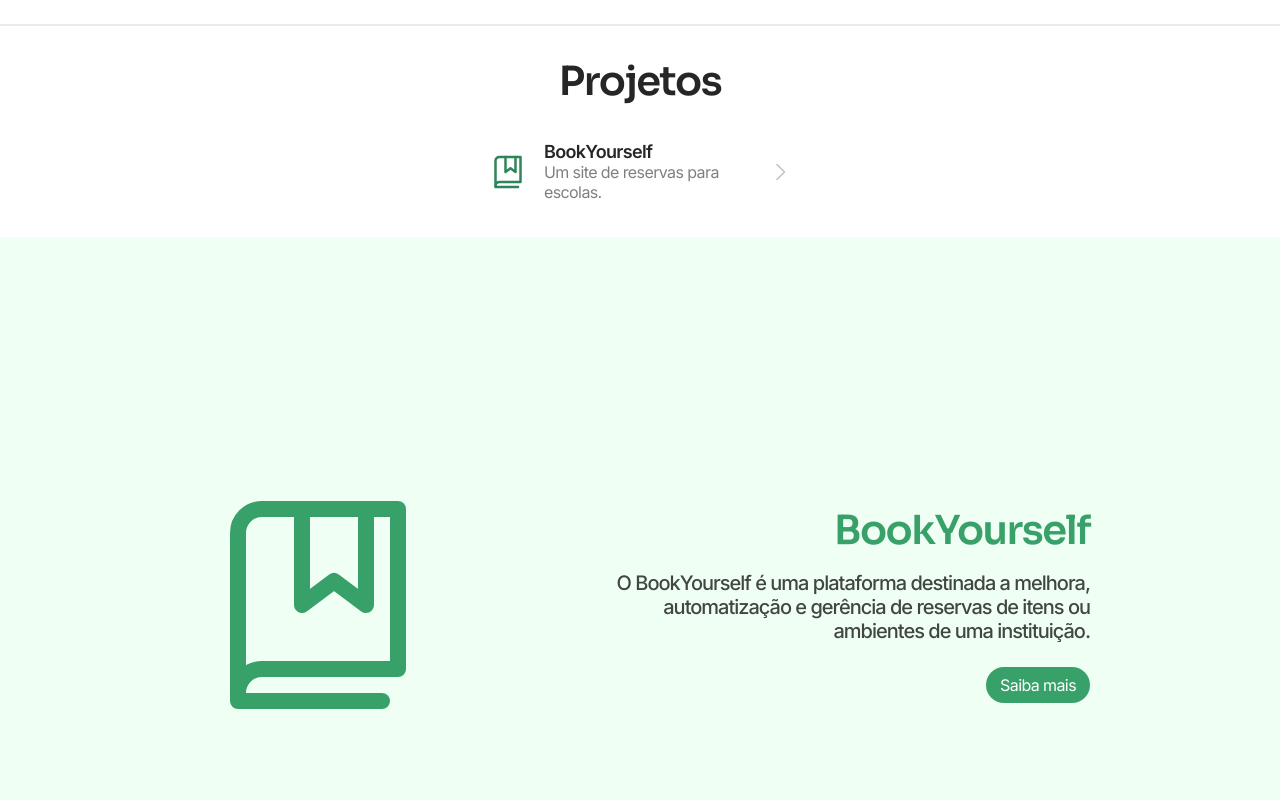
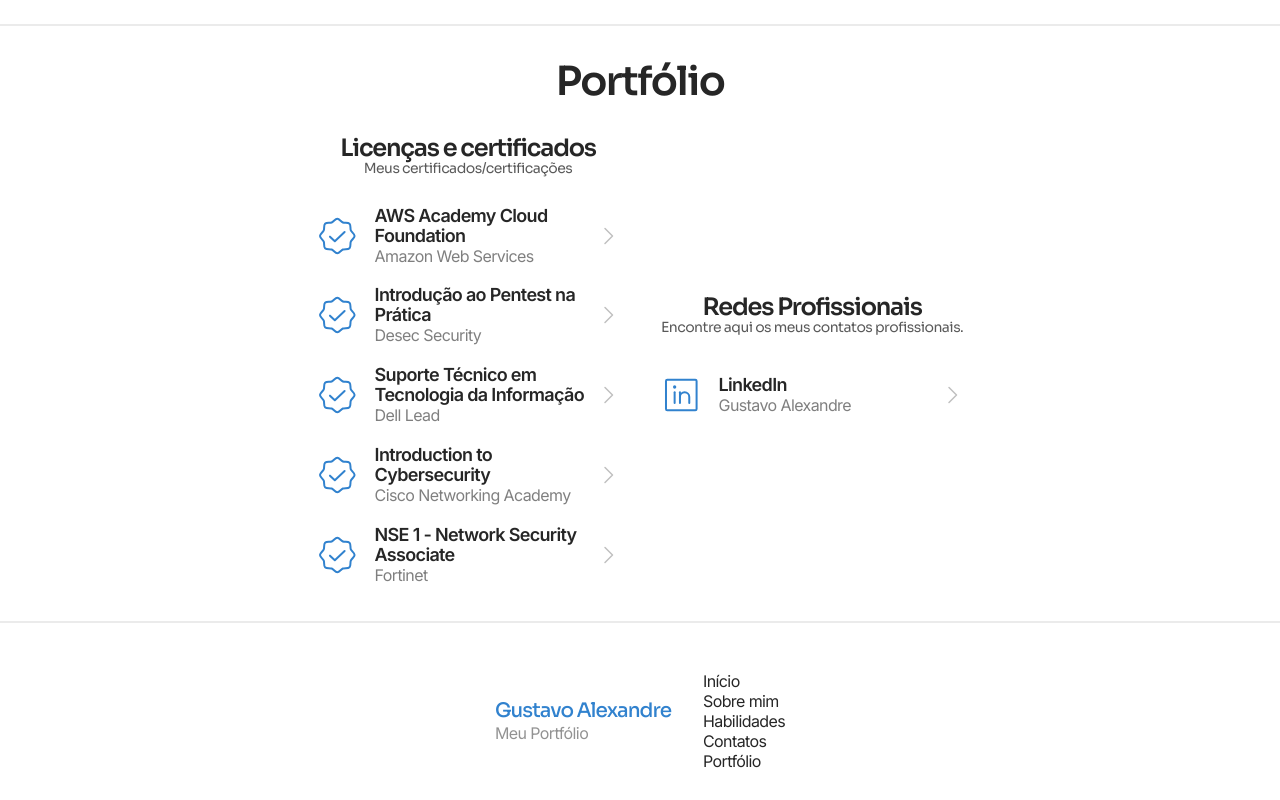
Before and after one commit to JacoMartins/gustavo-portfolio, a React (Vite) app in the folder web/: page / in a window 1280 px wide. Shown: the part 1920-2720 px from the top of the page. Built offline with nearby package versions, Linux system fonts and the light colour scheme.

Commit message:
fix: Retirando projeto bookyourself

```diff
--- a/web/src/components/Pages/Home/index.tsx
+++ b/web/src/components/Pages/Home/index.tsx
@@ -117,41 +117,6 @@ export function Page({ name, colorScheme }: PageType) {
         </SectionContainer>
       </Section>
 
-      <Section id="projects" colorScheme={colorScheme}>
-        <SectionContainer>
-          <SectionTitle colorScheme={colorScheme}>Projetos</SectionTitle>
-          <div className='iconTextContainer'>
-            {projects.map((item) => {
-              return (
-                <IconButton
-                  key={item.description}
-                  text={item.text}
-                  description={item.description}
-                  image={item.image}
-                  icon={item.icon}
-                  link={item.link}
-                  type={item.type}
-                  colorScheme={colorScheme}
-                />
-              )
-            })}
-          </div>
-        </SectionContainer>
-      </Section>
-
-      <SubSection id='projectsbookyourself' height='40rem' bg={colorScheme === 'light' ? '#F0FFF4' : '#0c1411'} colorScheme={colorScheme}>
-        <Container row="row">
-          <aside>
-            <BookBookmark size='16rem' weight='regular' color="#38A169" />
-            <div className='TextContainer'>
-              <SectionH1 color="#38A169">BookYourself</SectionH1>
-              <SectionH2 color={colorScheme === 'light' ? 'var(--text-light)' : 'var(--text-dark)'}>O BookYourself é uma plataforma destinada a melhora, automatização e gerência de reservas de itens ou ambientes de uma instituição.</SectionH2>
-              <Button color={colorScheme === 'light' ? '#38A169' : '#2F855A'}>Saiba mais</Button>
-            </div>
-          </aside>
-        </Container>
-      </SubSection>
-
       <AbilitiesSection id="portfolio" colorScheme={colorScheme}>
         <SectionContainer>
           <SectionTitle colorScheme={colorScheme}>Portfólio</SectionTitle>
```
